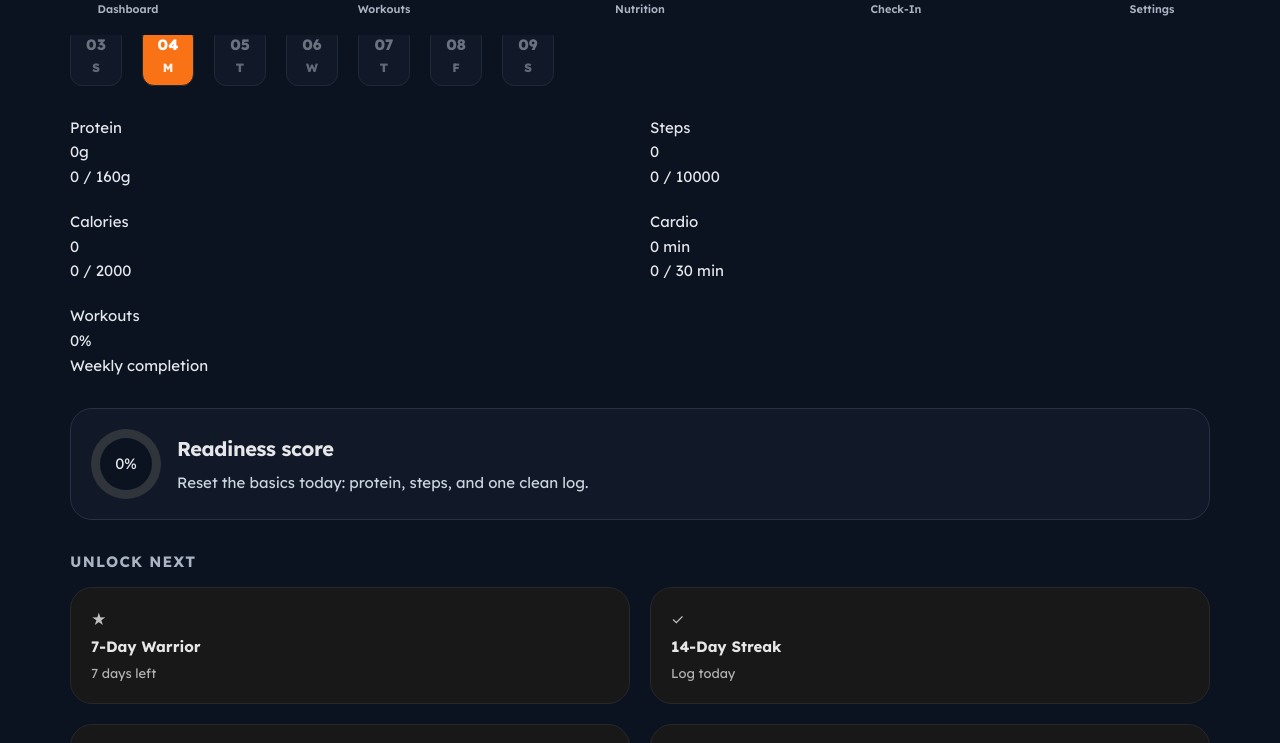
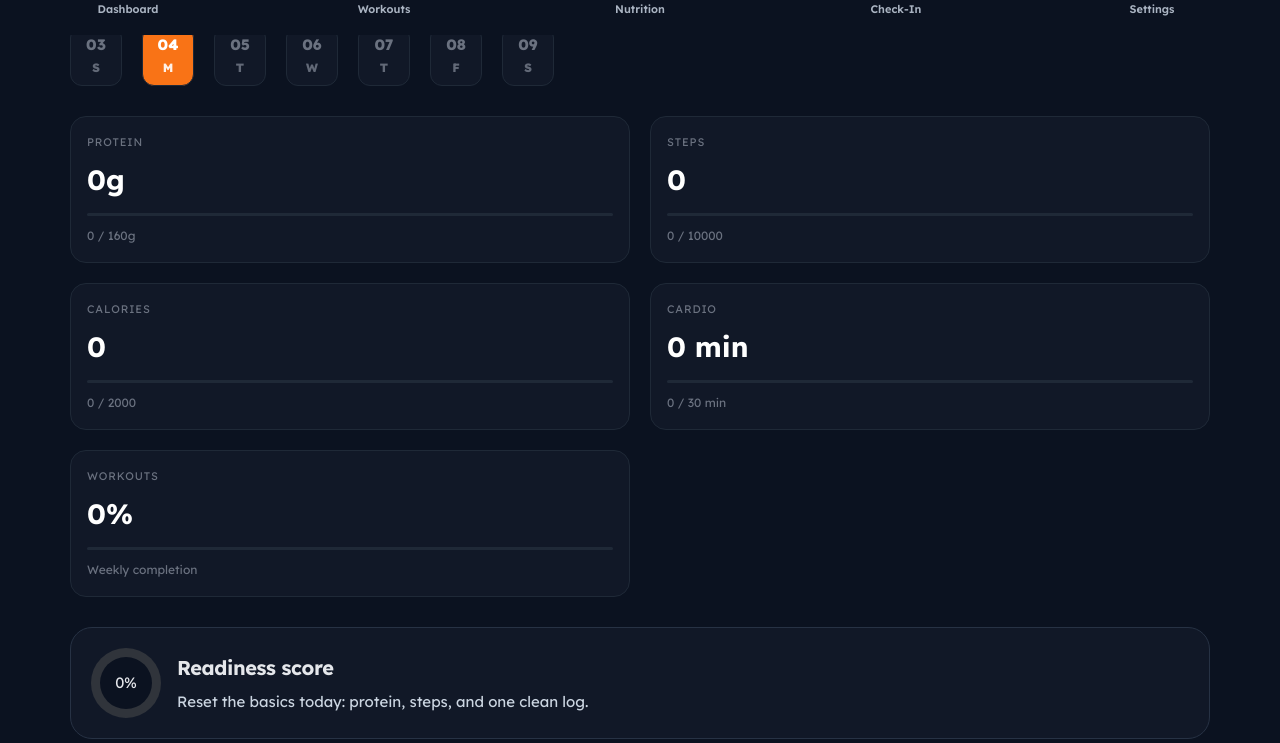
Before and after one commit to ravikiran-personal/betterbefit, a Next.js app: page / in a window 1280 px wide. Shown: the part 765-1508 px from the top of the page. Built offline with nearby package versions, Linux system fonts and the light colour scheme.

Commit message:
Update globals.css

```diff
--- a/app/globals.css
+++ b/app/globals.css
@@ -2564,3 +2564,58 @@ main {
 .stat-pill.warn {
   color: #f59e0b;
 }
+
+/* Metric Cards */
+.metric-grid {
+  display: grid;
+  grid-template-columns: repeat(2, 1fr);
+  gap: 12px;
+}
+
+.metric-card {
+  background: #111827;
+  border: 1px solid #1f2937;
+  border-radius: 16px;
+  padding: 16px;
+}
+
+.metric-title {
+  font-size: 11px;
+  text-transform: uppercase;
+  letter-spacing: 0.08em;
+  color: #6b7280;
+  margin-bottom: 6px;
+}
+
+.metric-value {
+  font-size: 28px;
+  font-weight: 700;
+  color: #ffffff;
+}
+
+.metric-bar {
+  width: 100%;
+  height: 3px;
+  background: #1f2937;
+  border-radius: 2px;
+  margin: 10px 0;
+  overflow: hidden;
+}
+
+.metric-bar-fill {
+  height: 100%;
+  border-radius: 2px;
+}
+
+.metric-bar-fill.green {
+  background: #2dd4a3;
+}
+
+.metric-bar-fill.amber {
+  background: #f59e0b;
+}
+
+.metric-hint {
+  font-size: 12px;
+  color: #6b7280;
+}
```
